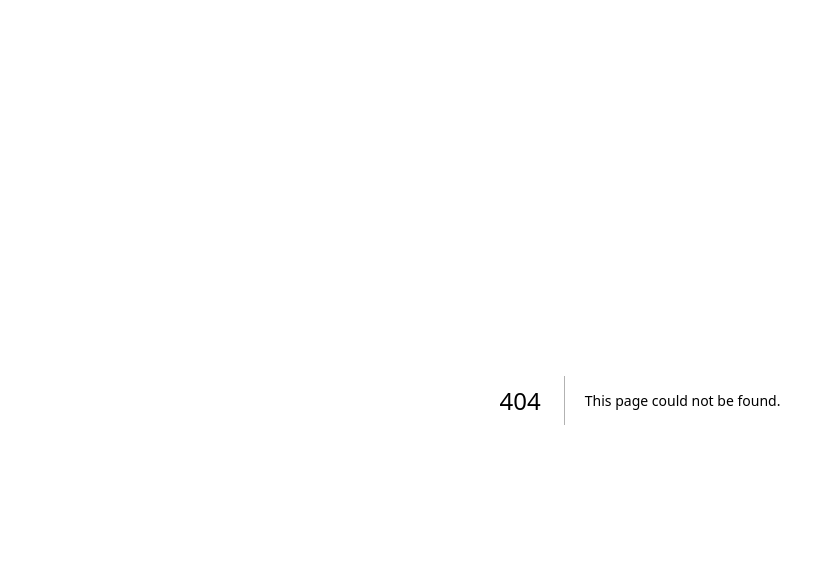
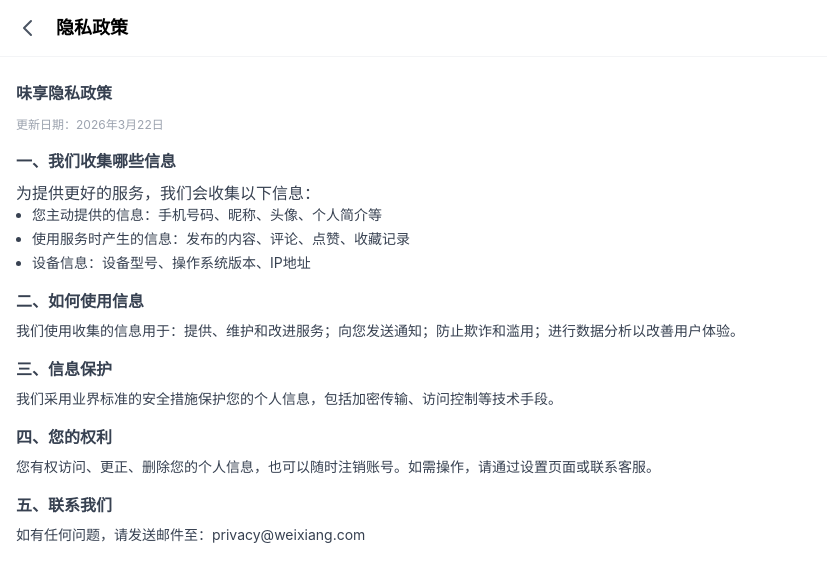
Before and after one commit to yojo5354-web/weixiang-web, a Next.js app: page /settings/privacy-policy in a window 1280 px wide. Before the commit this address had no page. Shown: the top 582 px of the page, without its empty margins (0-827 px from the left). Built offline with nearby package versions, Linux system fonts and the light colour scheme.

Commit message:
Upload app/settings/privacy-policy/page.tsx

```diff
--- /dev/null
+++ b/app/settings/privacy-policy/page.tsx
@@ -0,0 +1,47 @@
+'use client';
+
+import { useRouter } from 'next/navigation';
+
+export default function PrivacyPolicyPage() {
+  const router = useRouter();
+
+  return (
+    <div className="min-h-screen bg-white">
+      <header className="sticky top-0 bg-white z-10 border-b border-gray-100">
+        <div className="flex items-center px-4 h-14">
+          <button onClick={() => router.back()} className="text-gray-600 mr-4">
+            <svg className="w-6 h-6" fill="none" stroke="currentColor" viewBox="0 0 24 24">
+              <path strokeLinecap="round" strokeLinejoin="round" strokeWidth={2} d="M15 19l-7-7 7-7" />
+            </svg>
+          </button>
+          <h1 className="text-lg font-semibold">隐私政策</h1>
+        </div>
+      </header>
+
+      <div className="px-4 py-6 prose prose-sm max-w-none text-gray-700">
+        <h2 className="text-base font-bold mb-3">味享隐私政策</h2>
+        <p className="text-xs text-gray-400 mb-4">更新日期：2026年3月22日</p>
+
+        <h3 className="font-semibold mt-4 mb-2">一、我们收集哪些信息</h3>
+        <p>为提供更好的服务，我们会收集以下信息：</p>
+        <ul className="list-disc pl-4 space-y-1 text-sm">
+          <li>您主动提供的信息：手机号码、昵称、头像、个人简介等</li>
+          <li>使用服务时产生的信息：发布的内容、评论、点赞、收藏记录</li>
+          <li>设备信息：设备型号、操作系统版本、IP地址</li>
+        </ul>
+
+        <h3 className="font-semibold mt-4 mb-2">二、如何使用信息</h3>
+        <p className="text-sm">我们使用收集的信息用于：提供、维护和改进服务；向您发送通知；防止欺诈和滥用；进行数据分析以改善用户体验。</p>
+
+        <h3 className="font-semibold mt-4 mb-2">三、信息保护</h3>
+        <p className="text-sm">我们采用业界标准的安全措施保护您的个人信息，包括加密传输、访问控制等技术手段。</p>
+
+        <h3 className="font-semibold mt-4 mb-2">四、您的权利</h3>
+        <p className="text-sm">您有权访问、更正、删除您的个人信息，也可以随时注销账号。如需操作，请通过设置页面或联系客服。</p>
+
+        <h3 className="font-semibold mt-4 mb-2">五、联系我们</h3>
+        <p className="text-sm">如有任何问题，请发送邮件至：privacy@weixiang.com</p>
+      </div>
+    </div>
+  );
+}
```
